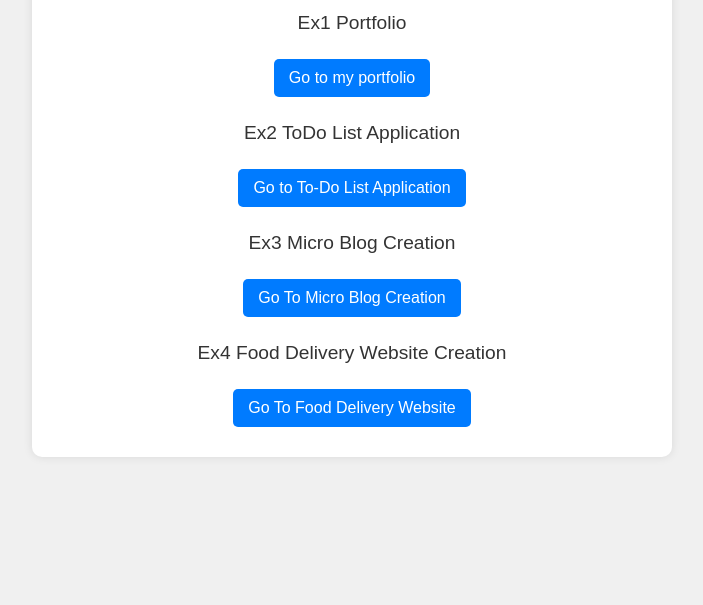
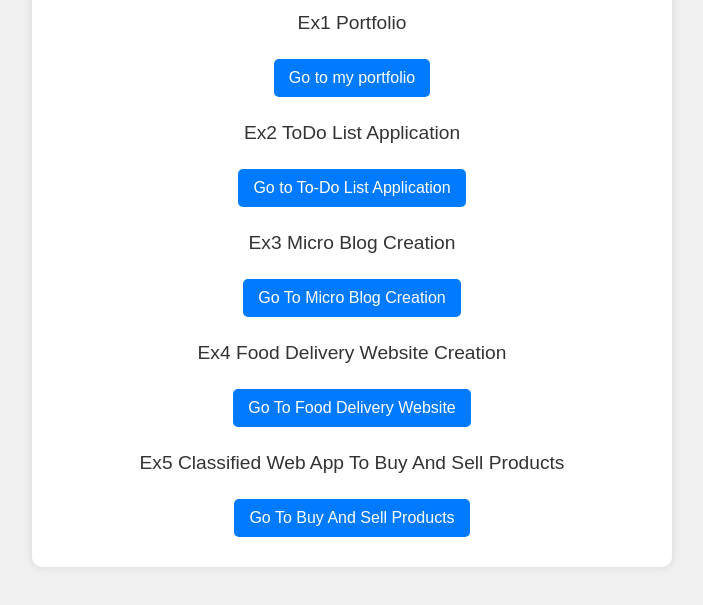
Before and after one commit to sudheesh552/sudheesh.g, a plain HTML site: page index.html in a window 1280 px wide. Shown: the part 187-792 px from the top of the page, without its empty margins (288-991 px from the left). Drawn offline with Linux system fonts and the light colour scheme.

Commit message:
Update index.html

```diff
--- a/index.html
+++ b/index.html
@@ -68,6 +68,8 @@
         <a href=" https://sudheesh552.github.io/microblog/">Go To Micro Blog Creation</a>
         <p>Ex4 Food Delivery Website Creation</p>
         <a href="https://sudheesh552.github.io/fooddelivery/">Go To Food Delivery Website</a>
+        <p>Ex5 Classified Web App To Buy And Sell Products</p>
+        <a href=" https://sudheesh552.github.io/buy-and-sell/">Go To Buy And Sell Products</a>
     </div>
 </body>
 </html>
```
